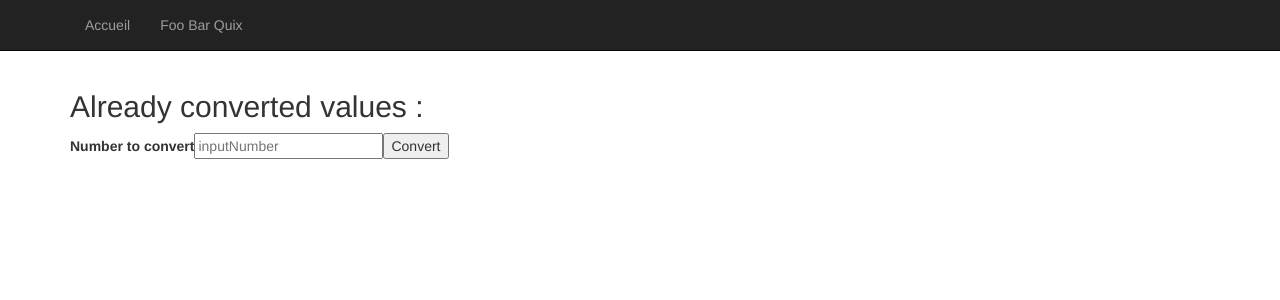
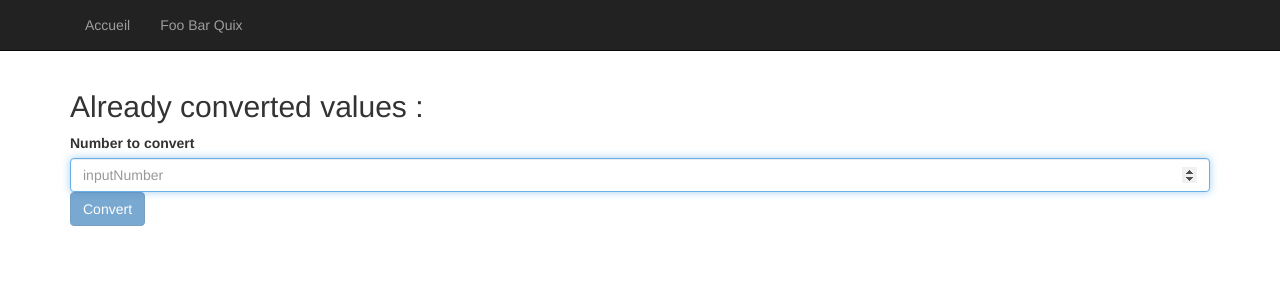
Before and after one commit to minhITduong/foobarquix, an Angular app in the folder foobarquix-ui/: page /convert in a window 1280 px wide. Shown: the top 300 px of the page. Built offline with nearby package versions, Linux system fonts and the light colour scheme.

Commit message:
DMC - continue

```diff
--- a/foobarquix-ui/src/app/foo-bar-quix-form/foo-bar-quix-form.component.html
+++ b/foobarquix-ui/src/app/foo-bar-quix-form/foo-bar-quix-form.component.html
@@ -1,7 +1,9 @@
 <div class="container">
-    <form >
-      <label for="inputNumber">Number to convert</label>
-      <input type="number" id="inputNumber" name="inputNumber" [(ngModel)]="inputNumber"  placeholder="inputNumber" required>
-      <button (click)="onSubmitClick()">Convert</button>
+    <form>
+      <div class="form-group">
+        <label for="inputNumber">Number to convert</label>
+        <input  type="number" class="form-control" name="inputNumber" [(ngModel)]="inputNumber"  placeholder="inputNumber" required autofocus>
+        <button class="btn btn-primary" (click)="onSubmitClick()" [disabled]="!inputNumber">Convert</button>
+      </div>
     </form>
 </div>
--- a/foobarquix-ui/src/app/foo-bar-quix-form/foo-bar-quix-form.component.ts
+++ b/foobarquix-ui/src/app/foo-bar-quix-form/foo-bar-quix-form.component.ts
@@ -21,6 +21,7 @@ export class FooBarQuixFormComponent implements OnInit {
   onSubmitClick(): void {
     console.log(this.inputNumber);
     this.submitNumberOutput$.emit(this.inputNumber);
+    this.inputNumber = null;
   }
 
 }
--- a/foobarquix-ui/src/app/foo-bar-quix/foo-bar-quix.component.html
+++ b/foobarquix-ui/src/app/foo-bar-quix/foo-bar-quix.component.html
@@ -1,6 +1,13 @@
 <div>
   <div class="container">
-    <h2>Already converted values :</h2>
+    <h2>Already converted values : </h2>
+    <div>
+      <div class="card" *ngFor="let convert of convertedResults">
+        <div class="card-body">
+          <div class="card-text">{{convert.inputNumber}} and the result is {{convert.result}}</div>
+        </div>
+      </div>
+    </div>
   </div>
   <app-foo-bar-quix-form (submitNumberOutput$)="convertNumber($event)"></app-foo-bar-quix-form>
 </div>
--- a/foobarquix-ui/src/app/foo-bar-quix/foo-bar-quix.component.ts
+++ b/foobarquix-ui/src/app/foo-bar-quix/foo-bar-quix.component.ts
@@ -7,7 +7,7 @@ import { FooBarQuixService } from '../foo-bar-quix.service';
   templateUrl: './foo-bar-quix.component.html'
 })
 export class FooBarQuixComponent implements OnInit, OnDestroy {
-  result: String = "";
+  convertedResults: {inputNumber : number, result: string}[] = [];
 
   constructor(private fooBarQuixService: FooBarQuixService) { }
 
@@ -21,7 +21,8 @@ export class FooBarQuixComponent implements OnInit, OnDestroy {
     this.fooBarQuixService.sendNumber(inputNumber)
       .subscribe(response => {
         console.log(response.result),
-        this.result = response.result
+        this.convertedResults.push({inputNumber, result : response.result}),
+        this.convertedResults.forEach(element => console.log(element))
       })
     ;
   }
```
